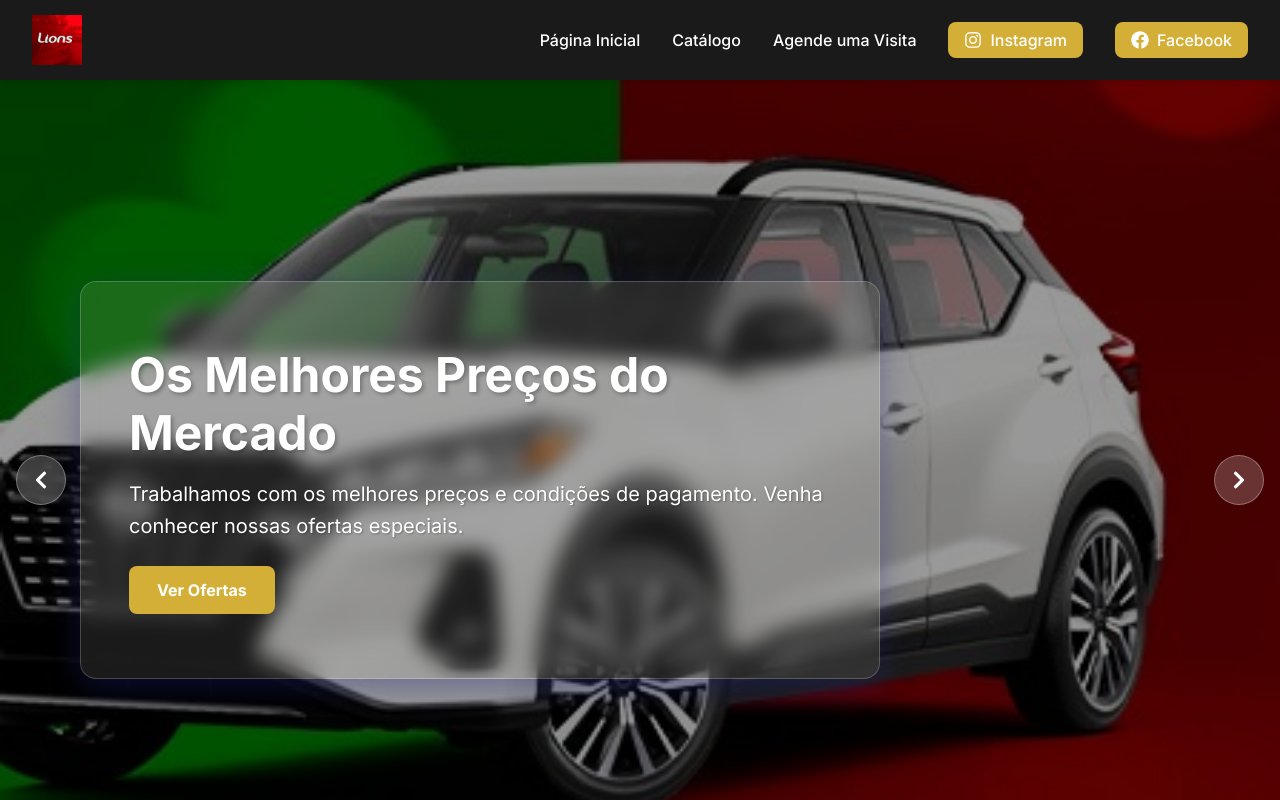
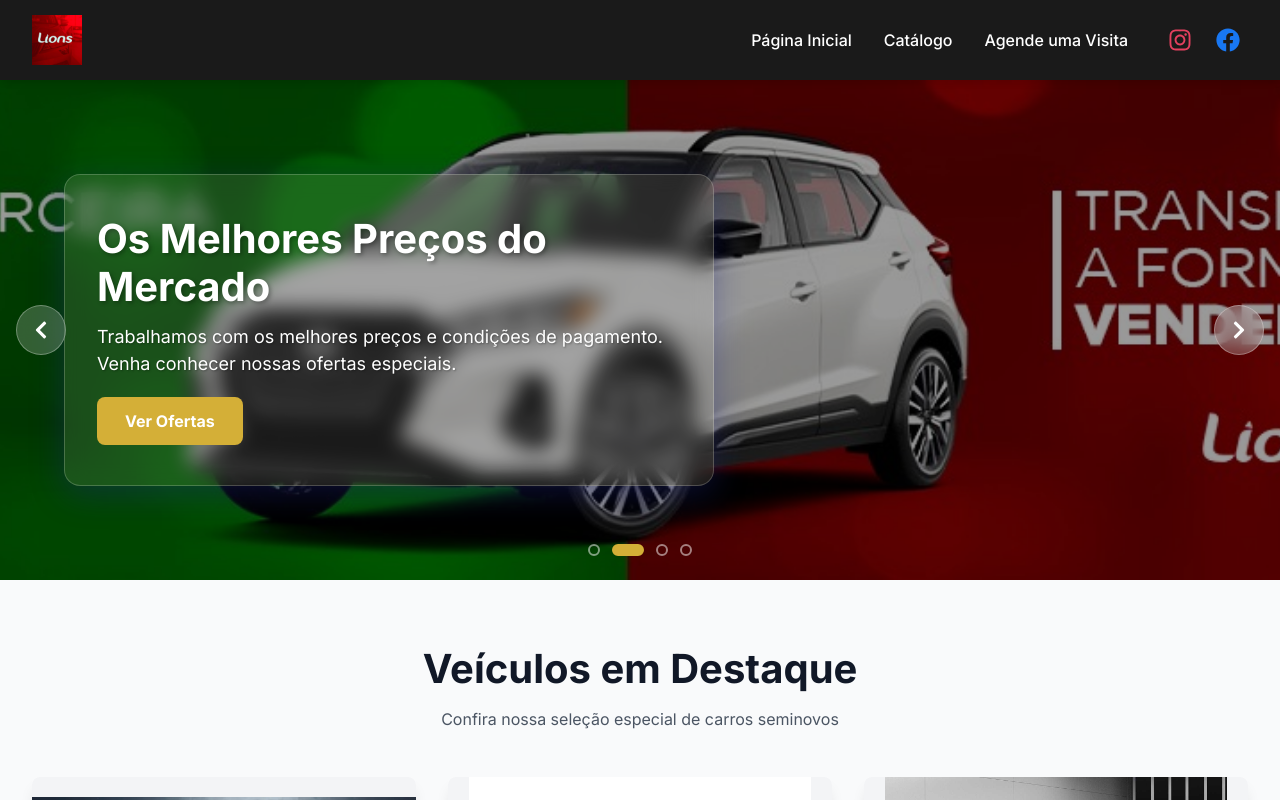
Before and after one commit to alexandre020285/TesteLionsSeminovos, a Next.js app: page / in a window 1280 px wide. Shown: the top 800 px of the page. Built offline with nearby package versions, Linux system fonts and the light colour scheme.

Commit message:
ajuste no hero

```diff
--- a/app/globals.css
+++ b/app/globals.css
@@ -41,6 +41,11 @@ a {
   text-decoration: none;
 }
 
+/* Main content spacing for fixed header */
+main {
+  padding-top: 5rem;
+}
+
 /* Responsive utilities */
 .container {
   max-width: 1280px;
--- a/app/page.tsx
+++ b/app/page.tsx
@@ -7,7 +7,10 @@ import styles from './page.module.css'
 export default function Home() {
   return (
     <>
+      {/* Carrossel de banner */}
       <Hero />
+
+      {/* Seção de veículos em destaque */}
       <section className={styles.featuredSection}>
         <div className="container">
           <h2 className={styles.title}>Veículos em Destaque</h2>
@@ -20,6 +23,8 @@ export default function Home() {
           </div>
         </div>
       </section>
+
+      {/* Seção de call-to-action */}
       <section className={styles.ctaSection}>
         <div className="container">
           <h2 className={styles.title}>Encontre o Carro dos Seus Sonhos</h2>
--- a/components/Footer.tsx
+++ b/components/Footer.tsx
@@ -2,7 +2,8 @@ import Link from 'next/link'
 import { FaInstagram, FaFacebook } from 'react-icons/fa'
 import styles from './Footer.module.css'
 
-const links = [
+// Links rápidos do footer
+const menuLinks = [
   { href: '/', label: 'Página Inicial' },
   { href: '/catalogo', label: 'Catálogo' },
   { href: '/agende-visita', label: 'Agende uma Visita' },
@@ -13,18 +14,25 @@ export default function Footer() {
     <footer className={styles.footer}>
       <div className="container">
         <div className={styles.content}>
+          {/* Sobre a empresa */}
           <div>
             <h3 className={styles.title}>Lions Seminovos</h3>
             <p className={styles.text}>Seu parceiro de confiança na busca pelo carro perfeito.</p>
           </div>
+
+          {/* Links rápidos */}
           <div>
             <h3 className={styles.title}>Links Rápidos</h3>
             <ul className={styles.list}>
-              {links.map(({ href, label }) => (
-                <li key={href}><Link href={href} className={styles.link}>{label}</Link></li>
+              {menuLinks.map(({ href, label }) => (
+                <li key={href}>
+                  <Link href={href} className={styles.link}>{label}</Link>
+                </li>
               ))}
             </ul>
           </div>
+
+          {/* Contato e redes sociais */}
           <div>
             <h3 className={styles.title}>Contato</h3>
             <ul className={styles.list}>
@@ -42,6 +50,8 @@ export default function Footer() {
             </div>
           </div>
         </div>
+
+        {/* Rodapé inferior */}
         <div className={styles.bottom}>
           <p>&copy; {new Date().getFullYear()} Lions Seminovos. Todos os direitos reservados.</p>
         </div>
--- a/components/Header.module.css
+++ b/components/Header.module.css
@@ -2,8 +2,11 @@
   background: var(--color-primary);
   color: var(--color-white);
   box-shadow: 0 4px 6px -1px rgba(0, 0, 0, 0.1);
-  position: sticky;
+  position: fixed;
   top: 0;
+  left: 0;
+  right: 0;
+  width: 100%;
   z-index: 50;
 }
 
@@ -46,23 +49,44 @@
   color: var(--color-secondary);
 }
 
-.socialBtn {
-  background: var(--color-secondary);
-  padding: 0.5rem 1rem;
-  border-radius: 0.5rem;
-  font-weight: 500;
-  transition: background 0.3s;
+.socialContainer {
   display: flex;
   align-items: center;
   gap: 0.5rem;
 }
 
-.socialBtn:hover {
-  background: var(--color-accent);
+.socialBtn {
+  background: transparent;
+  padding: 0.5rem;
+  border-radius: 0.5rem;
+  transition: all 0.3s;
+  display: flex;
+  align-items: center;
+  justify-content: center;
 }
 
-.icon {
-  font-size: 1.125rem;
+.socialBtn:hover {
+  transform: scale(1.1);
+}
+
+.iconInstagram {
+  font-size: 1.5rem;
+  color: #E4405F;
+  transition: all 0.3s;
+}
+
+.iconInstagram:hover {
+  color: #E1306C;
+}
+
+.iconFacebook {
+  font-size: 1.5rem;
+  color: #1877F2;
+  transition: all 0.3s;
+}
+
+.iconFacebook:hover {
+  color: #0d5db8;
 }
 
 .menuBtn {
@@ -92,20 +116,25 @@
 }
 
 .mobileSocialBtn {
-  background: var(--color-secondary);
+  background: transparent;
   padding: 0.75rem;
   border-radius: 0.5rem;
   text-align: center;
-  font-weight: 500;
-  transition: background 0.3s;
+  transition: all 0.3s;
   display: flex;
   align-items: center;
   justify-content: center;
-  gap: 0.5rem;
 }
 
 .mobileSocialBtn:hover {
-  background: var(--color-accent);
+  transform: scale(1.1);
+}
+
+.mobileNav .socialContainer {
+  display: flex;
+  align-items: center;
+  gap: 0.5rem;
+  padding-top: 0.5rem;
 }
 
 @media (min-width: 768px) {
--- a/components/Header.tsx
+++ b/components/Header.tsx
@@ -6,57 +6,64 @@ import { useState } from 'react'
 import { FaInstagram, FaFacebook } from 'react-icons/fa'
 import styles from './Header.module.css'
 
-const navLinks = [
+// Links do menu de navegação
+const menuLinks = [
   { href: '/', label: 'Página Inicial' },
   { href: '/catalogo', label: 'Catálogo' },
   { href: '/agende-visita', label: 'Agende uma Visita' },
 ]
 
 export default function Header() {
-  const [menuOpen, setMenuOpen] = useState(false)
+  const [menuAberto, setMenuAberto] = useState(false)
 
   return (
     <header className={styles.header}>
       <div className="container">
         <div className={styles.content}>
+          {/* Logo */}
           <Link href="/" className={styles.logo}>
-            <Image
-              src="/images/logo/lions logo.jpg"
-              alt="Lions Seminovos"
-              width={150}
-              height={50}
-              className={styles.logoImage}
-              priority
-            />
+            <Image src="/images/logo/lions logo.jpg" alt="Lions Seminovos" width={150} height={50} className={styles.logoImage} priority />
           </Link>
+
+          {/* Menu desktop */}
           <nav className={styles.nav}>
-            {navLinks.map(({ href, label }) => (
-              <Link key={href} href={href} className={styles.link}>{label}</Link>
-            ))}
-            <a href="https://www.instagram.com/lionsseminovos" target="_blank" rel="noopener noreferrer" className={styles.socialBtn} aria-label="Instagram">
-              <FaInstagram className={styles.icon} /> Instagram
-            </a>
-            <a href="https://www.facebook.com/lionsseminovos" target="_blank" rel="noopener noreferrer" className={styles.socialBtn} aria-label="Facebook">
-              <FaFacebook className={styles.icon} /> Facebook
-            </a>
-          </nav>
-          <button className={styles.menuBtn} onClick={() => setMenuOpen(!menuOpen)} aria-label="Menu">
-            {menuOpen ? '✕' : '☰'}
-          </button>
-        </div>
-        {menuOpen && (
-          <nav className={styles.mobileNav}>
-            {navLinks.map(({ href, label }) => (
-              <Link key={href} href={href} className={styles.mobileLink} onClick={() => setMenuOpen(false)}>
+            {menuLinks.map(({ href, label }) => (
+              <Link key={href} href={href} className={styles.link}>
                 {label}
               </Link>
             ))}
-            <a href="https://www.instagram.com/lionsseminovos" target="_blank" rel="noopener noreferrer" className={styles.mobileSocialBtn} onClick={() => setMenuOpen(false)} aria-label="Instagram">
-              <FaInstagram className={styles.icon} /> Instagram
-            </a>
-            <a href="https://www.facebook.com/lionsseminovos" target="_blank" rel="noopener noreferrer" className={styles.mobileSocialBtn} onClick={() => setMenuOpen(false)} aria-label="Facebook">
-              <FaFacebook className={styles.icon} /> Facebook
-            </a>
+            <div className={styles.socialContainer}>
+              <a href="https://www.instagram.com/lionsseminovos" target="_blank" rel="noopener noreferrer" className={styles.socialBtn} aria-label="Instagram">
+                <FaInstagram className={styles.iconInstagram} />
+              </a>
+              <a href="https://www.facebook.com/lionsseminovos" target="_blank" rel="noopener noreferrer" className={styles.socialBtn} aria-label="Facebook">
+                <FaFacebook className={styles.iconFacebook} />
+              </a>
+            </div>
+          </nav>
+
+          {/* Botão menu mobile */}
+          <button className={styles.menuBtn} onClick={() => setMenuAberto(!menuAberto)} aria-label="Menu">
+            {menuAberto ? '✕' : '☰'}
+          </button>
+        </div>
+
+        {/* Menu mobile */}
+        {menuAberto && (
+          <nav className={styles.mobileNav}>
+            {menuLinks.map(({ href, label }) => (
+              <Link key={href} href={href} className={styles.mobileLink} onClick={() => setMenuAberto(false)}>
+                {label}
+              </Link>
+            ))}
+            <div className={styles.socialContainer}>
+              <a href="https://www.instagram.com/lionsseminovos" target="_blank" rel="noopener noreferrer" className={styles.mobileSocialBtn} onClick={() => setMenuAberto(false)} aria-label="Instagram">
+                <FaInstagram className={styles.iconInstagram} />
+              </a>
+              <a href="https://www.facebook.com/lionsseminovos" target="_blank" rel="noopener noreferrer" className={styles.mobileSocialBtn} onClick={() => setMenuAberto(false)} aria-label="Facebook">
+                <FaFacebook className={styles.iconFacebook} />
+              </a>
+            </div>
           </nav>
         )}
       </div>
--- a/components/Hero.module.css
+++ b/components/Hero.module.css
@@ -1,8 +1,8 @@
 .hero {
   position: relative;
   color: var(--color-white);
-  min-height: 600px;
-  height: 600px;
+  min-height: 400px;
+  height: 400px;
   overflow: hidden;
 }
 
@@ -21,7 +21,7 @@
   width: 100%;
   height: 100%;
   opacity: 0;
-  transition: opacity 0.8s ease-in-out;
+  transition: opacity 0.5s ease-in-out;
   pointer-events: none;
   display: flex;
   align-items: center;
@@ -83,26 +83,26 @@
   -webkit-backdrop-filter: blur(10px);
   border: 1px solid rgba(255, 255, 255, 0.2);
   border-radius: 1rem;
-  padding: 2.5rem 2rem;
+  padding: 1.5rem 1.25rem;
   box-shadow: 0 8px 32px 0 rgba(31, 38, 135, 0.37);
-  max-width: 600px;
+  max-width: 550px;
   text-align: left;
 }
 
 .title {
-  font-size: 2rem;
+  font-size: 1.5rem;
   font-weight: bold;
-  margin-bottom: 1rem;
+  margin-bottom: 0.75rem;
   line-height: 1.2;
   text-shadow: 2px 2px 4px rgba(0, 0, 0, 0.3);
   color: var(--color-white);
 }
 
 .subtitle {
-  font-size: 1rem;
-  margin-bottom: 1.5rem;
+  font-size: 0.875rem;
+  margin-bottom: 1.25rem;
   color: var(--color-white);
-  line-height: 1.6;
+  line-height: 1.5;
   text-shadow: 1px 1px 2px rgba(0, 0, 0, 0.3);
 }
 
@@ -196,17 +196,41 @@
 
 @media (min-width: 640px) {
   .hero {
-    min-height: 700px;
-    height: 700px;
+    min-height: 450px;
+    height: 450px;
   }
 
   .content {
-    padding: 2rem 2rem 2rem 2rem;
+    padding: 1.5rem;
   }
 
   .glassCard {
-    padding: 3rem 2.5rem;
-    max-width: 700px;
+    padding: 2rem 1.5rem;
+    max-width: 600px;
+  }
+
+  .title {
+    font-size: 2rem;
+  }
+
+  .subtitle {
+    font-size: 1rem;
+  }
+}
+
+@media (min-width: 1024px) {
+  .hero {
+    min-height: 500px;
+    height: 500px;
+  }
+
+  .content {
+    padding: 2rem;
+  }
+
+  .glassCard {
+    padding: 2.5rem 2rem;
+    max-width: 650px;
   }
 
   .title {
@@ -216,32 +240,4 @@
   .subtitle {
     font-size: 1.125rem;
   }
-
-  .buttons {
-    flex-direction: row;
-  }
 }
-
-@media (min-width: 1024px) {
-  .hero {
-    min-height: 800px;
-    height: 800px;
-  }
-
-  .content {
-    padding: 3rem 3rem 3rem 3rem;
-  }
-
-  .glassCard {
-    padding: 4rem 3rem;
-    max-width: 800px;
-  }
-
-  .title {
-    font-size: 3rem;
-  }
-
-  .subtitle {
-    font-size: 1.25rem;
-  }
-}
--- a/components/Hero.tsx
+++ b/components/Hero.tsx
@@ -6,6 +6,7 @@ import { useState, useEffect } from 'react'
 import { FaChevronLeft, FaChevronRight } from 'react-icons/fa'
 import styles from './Hero.module.css'
 
+// Dados dos slides do carrossel
 const slides = [
   {
     id: 1,
@@ -42,46 +43,38 @@ const slides = [
 ]
 
 export default function Hero() {
-  const [currentSlide, setCurrentSlide] = useState(0)
+  const [slideAtual, setSlideAtual] = useState(0)
 
+  // Muda o slide automaticamente a cada 4 segundos (tempo uniforme)
   useEffect(() => {
     const timer = setInterval(() => {
-      setCurrentSlide((prev) => (prev + 1) % slides.length)
-    }, 5000)
+      setSlideAtual((atual) => {
+        const proximo = (atual + 1) % slides.length
+        return proximo
+      })
+    }, 4000) // Tempo fixo de 4 segundos para todos os slides
+    return () => clearInterval(timer)
+  }, []) // Loop infinito garantido pelo módulo
 
-    return () => clearInterval(timer)
-  }, [])
-
-  const nextSlide = () => {
-    setCurrentSlide((prev) => (prev + 1) % slides.length)
+  const proximoSlide = () => {
+    setSlideAtual((atual) => (atual + 1) % slides.length)
   }
 
-  const prevSlide = () => {
-    setCurrentSlide((prev) => (prev - 1 + slides.length) % slides.length)
-  }
-
-  const goToSlide = (index: number) => {
-    setCurrentSlide(index)
+  const slideAnterior = () => {
+    setSlideAtual((atual) => {
+      const anterior = atual - 1
+      return anterior < 0 ? slides.length - 1 : anterior
+    })
   }
 
   return (
     <section className={styles.hero}>
+      {/* Carrossel de imagens */}
       <div className={styles.carousel}>
         {slides.map((slide, index) => (
-          <div
-            key={slide.id}
-            className={`${styles.slide} ${index === currentSlide ? styles.active : ''}`}
-          >
+          <div key={slide.id} className={`${styles.slide} ${index === slideAtual ? styles.active : ''}`}>
             <div className={styles.backgroundImage}>
-              <Image
-                src={slide.image}
-                alt={slide.title}
-                fill
-                className={styles.bgImage}
-                priority={index === 0}
-                sizes="100vw"
-                quality={90}
-              />
+              <Image src={slide.image} alt={slide.title} fill className={styles.bgImage} priority={index === 0} sizes="100vw" quality={90} />
               <div className={styles.overlay}></div>
             </div>
             <div className={styles.content}>
@@ -89,11 +82,9 @@ export default function Hero() {
                 <div className={styles.glassCard}>
                   <h1 className={styles.title}>{slide.title}</h1>
                   <p className={styles.subtitle}>{slide.subtitle}</p>
-                  <div className={styles.buttons}>
-                    <Link href={slide.buttonLink} className={styles.btnPrimary}>
-                      {slide.buttonText}
-                    </Link>
-                  </div>
+                  <Link href={slide.buttonLink} className={styles.btnPrimary}>
+                    {slide.buttonText}
+                  </Link>
                 </div>
               </div>
             </div>
@@ -101,19 +92,21 @@ export default function Hero() {
         ))}
       </div>
 
-      <button className={styles.navButton} onClick={prevSlide} aria-label="Slide anterior">
+      {/* Botões de navegação */}
+      <button className={styles.navButton} onClick={slideAnterior} aria-label="Slide anterior">
         <FaChevronLeft />
       </button>
-      <button className={`${styles.navButton} ${styles.navButtonRight}`} onClick={nextSlide} aria-label="Próximo slide">
+      <button className={`${styles.navButton} ${styles.navButtonRight}`} onClick={proximoSlide} aria-label="Próximo slide">
         <FaChevronRight />
       </button>
 
+      {/* Indicadores de slide */}
       <div className={styles.dots}>
         {slides.map((_, index) => (
           <button
             key={index}
-            className={`${styles.dot} ${index === currentSlide ? styles.active : ''}`}
-            onClick={() => goToSlide(index)}
+            className={`${styles.dot} ${index === slideAtual ? styles.active : ''}`}
+            onClick={() => setSlideAtual(index)}
             aria-label={`Ir para slide ${index + 1}`}
           />
         ))}
--- a/components/VehicleCard.tsx
+++ b/components/VehicleCard.tsx
@@ -16,7 +16,9 @@ export default function VehicleCard({ vehicle }: { vehicle: Vehicle }) {
           <span>📅 {vehicle.year}</span>
           <span>🛣️ {vehicle.km}</span>
         </div>
-        <Link href={`/veiculo/${vehicle.id}`} className={styles.btn}>Ver Detalhes</Link>
+        <Link href={`/veiculo/${vehicle.id}`} className={styles.btn}>
+          Ver Detalhes
+        </Link>
       </div>
     </div>
   )
--- a/data/vehicles.ts
+++ b/data/vehicles.ts
@@ -1,3 +1,4 @@
+// Interface do veículo
 export interface Vehicle {
   id: number
   name: string
@@ -8,6 +9,7 @@ export interface Vehicle {
   brand?: string
 }
 
+// Lista completa de veículos
 export const vehicles: Vehicle[] = [
   { id: 1, name: 'Honda Civic 2020', price: 'R$ 95.000', image: '/images/carros/Honda Civic 2020.webp', year: '2020', km: '45.000 km', brand: 'Honda' },
   { id: 2, name: 'Toyota Corolla 2021', price: 'R$ 110.000', image: '/images/carros/Toyota Corolla 2021.jpg', year: '2021', km: '30.000 km', brand: 'Toyota' },
@@ -17,4 +19,5 @@ export const vehicles: Vehicle[] = [
   { id: 6, name: 'Fiat Argo 2022', price: 'R$ 68.000', image: '/images/carros/Fiat Argo 2022.jpg', year: '2022', km: '25.000 km', brand: 'Fiat' },
 ]
 
+// Veículos em destaque na página inicial (primeiros 3)
 export const featuredVehicles = vehicles.slice(0, 3)
```
Also changed, not shown: app/agende-visita/page.tsx (+30 -14 lines), app/catalogo/page.tsx (+24 -10 lines), app/veiculo/[id]/page.tsx (+14 -22 lines).
